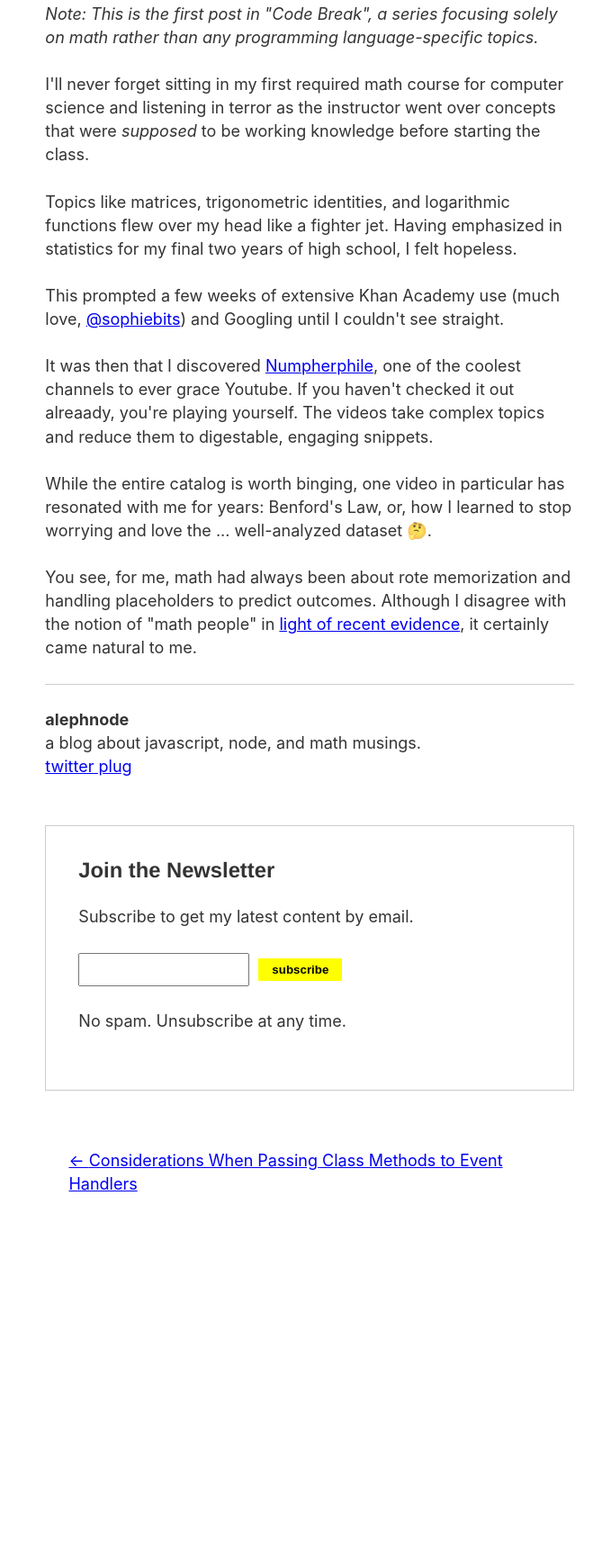
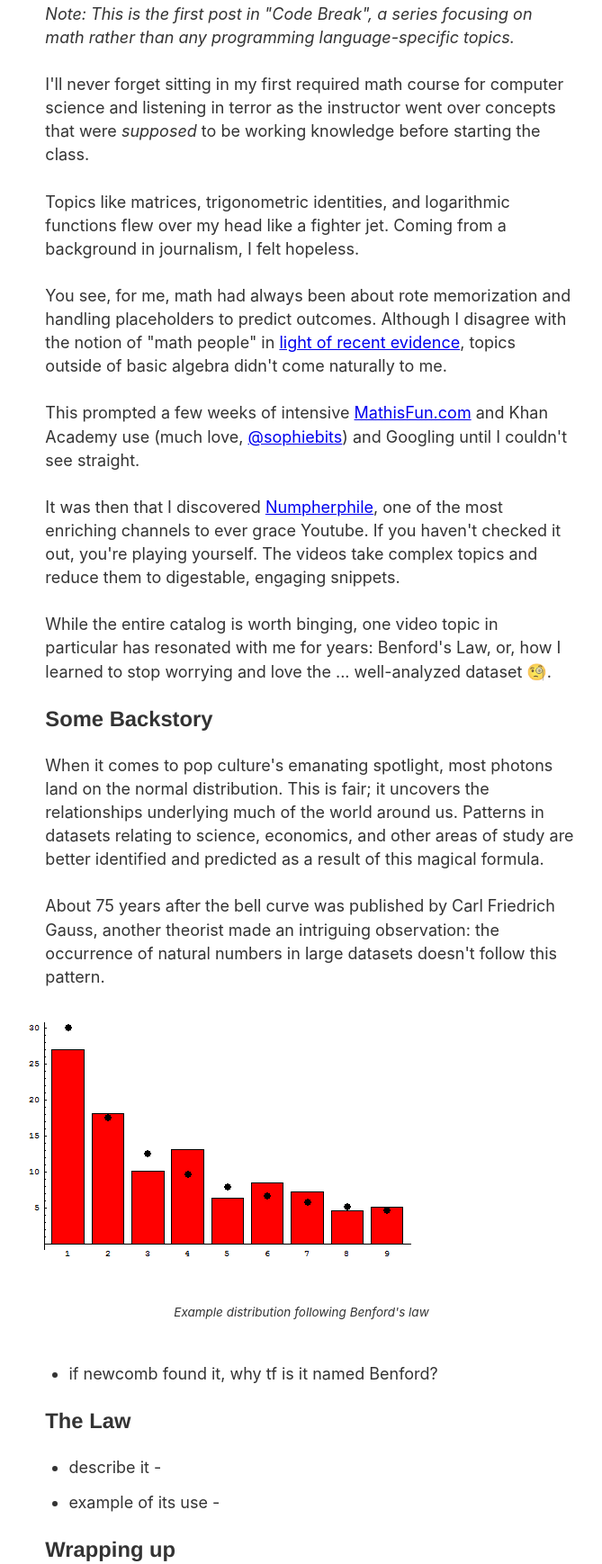
Before and after one commit to alephnode/alephnode, a Gatsby site: page /08-benfords-law in a window 1280 px wide. Shown: the part 920-2658 px from the top of the page at 90% size, without its empty margins (296-965 px from the left). Before the commit the page ends 2340 px from the top, so only its background shows below. Built offline with nearby package versions, Linux system fonts and the light colour scheme; Gatsby itself is replaced by a stand-in of ours; some packages are replaced by stand-ins of ours.

Commit message:
Push Benford Progress

```diff
--- a/src/pages/08-benfords-law/index.md
+++ b/src/pages/08-benfords-law/index.md
@@ -8,16 +8,39 @@ date: '2019-03-14'
 <div class="src-container"><span class="source">Photo by Chris Liverani on Unsplash</span></div>
 </div>
 
-_Note: This is the first post in "Code Break", a series focusing solely on math rather than any programming language-specific topics._
+_Note: This is the first post in "Code Break", a series focusing on math rather than any programming language-specific topics._
 
 I'll never forget sitting in my first required math course for computer science and listening in terror as the instructor went over concepts that were _supposed_ to be working knowledge before starting the class.
 
-Topics like matrices, trigonometric identities, and logarithmic functions flew over my head like a fighter jet. Having emphasized in statistics for my final two years of high school, I felt hopeless.
+Topics like matrices, trigonometric identities, and logarithmic functions flew over my head like a fighter jet. Coming from a background in journalism, I felt hopeless.
 
-This prompted a few weeks of extensive Khan Academy use (much love, <a href="https://twitter.com/sophiebits?lang=en" target="_blank">@sophiebits</a>) and Googling until I couldn't see straight.
+You see, for me, math had always been about rote memorization and handling placeholders to predict outcomes. Although I disagree with the notion of "math people" in <a href="https://www.nytimes.com/2017/05/15/well/family/trying-to-add-up-girls-and-math.html" target="_blank">light of recent evidence</a>, topics outside of basic algebra didn't come naturally to me.
 
-It was then that I discovered <a href="https://www.youtube.com/channel/UCoxcjq-8xIDTYp3uz647V5A" target="_blank">Numpherphile</a>, one of the coolest channels to ever grace Youtube. If you haven't checked it out alreaady, you're playing yourself. The videos take complex topics and reduce them to digestable, engaging snippets.
+This prompted a few weeks of intensive <a href="https://www.mathisfun.com" target="_blank">MathisFun.com</a> and Khan Academy use (much love, <a href="https://twitter.com/sophiebits?lang=en" target="_blank">@sophiebits</a>) and Googling until I couldn't see straight.
 
-While the entire catalog is worth binging, one video in particular has resonated with me for years: Benford's Law, or, how I learned to stop worrying and love the ... well-analyzed dataset 🤔.
+It was then that I discovered <a href="https://www.youtube.com/channel/UCoxcjq-8xIDTYp3uz647V5A" target="_blank">Numpherphile</a>, one of the most enriching channels to ever grace Youtube. If you haven't checked it out, you're playing yourself. The videos take complex topics and reduce them to digestable, engaging snippets.
 
-You see, for me, math had always been about rote memorization and handling placeholders to predict outcomes. Although I disagree with the notion of "math people" in <a href="https://www.nytimes.com/2017/05/15/well/family/trying-to-add-up-girls-and-math.html" target="_blank">light of recent evidence</a>, it certainly came natural to me.
+While the entire catalog is worth binging, one video topic in particular has resonated with me for years: Benford's Law, or, how I learned to stop worrying and love the ... well-analyzed dataset 🧐.
+
+### Some Backstory
+
+When it comes to pop culture's emanating spotlight, most photons land on the normal distribution. This is fair; it uncovers the relationships underlying much of the world around us. Patterns in datasets relating to science, economics, and other areas of study are better identified and predicted as a result of this magical formula.
+
+About 75 years after the bell curve was published by Carl Friedrich Gauss, another theorist made an intriguing observation: the occurrence of natural numbers in large datasets doesn't follow this pattern.
+
+<div id="img-container">
+<img id="benford-img" src="./images/benford_example.png">
+<div class="src-container"><span class="source">Example distribution following Benford's law</span></div>
+</div>
+
+- if newcomb found it, why tf is it named Benford?
+
+### The Law
+
+- describe it -
+
+- example of its use -
+
+### Wrapping up
+
+- rosetta code or whatever (also learn the word masechtomy while you're there)
```
Also changed, not shown: src/pages/08-benfords-law/images/benford_example.png (added).
